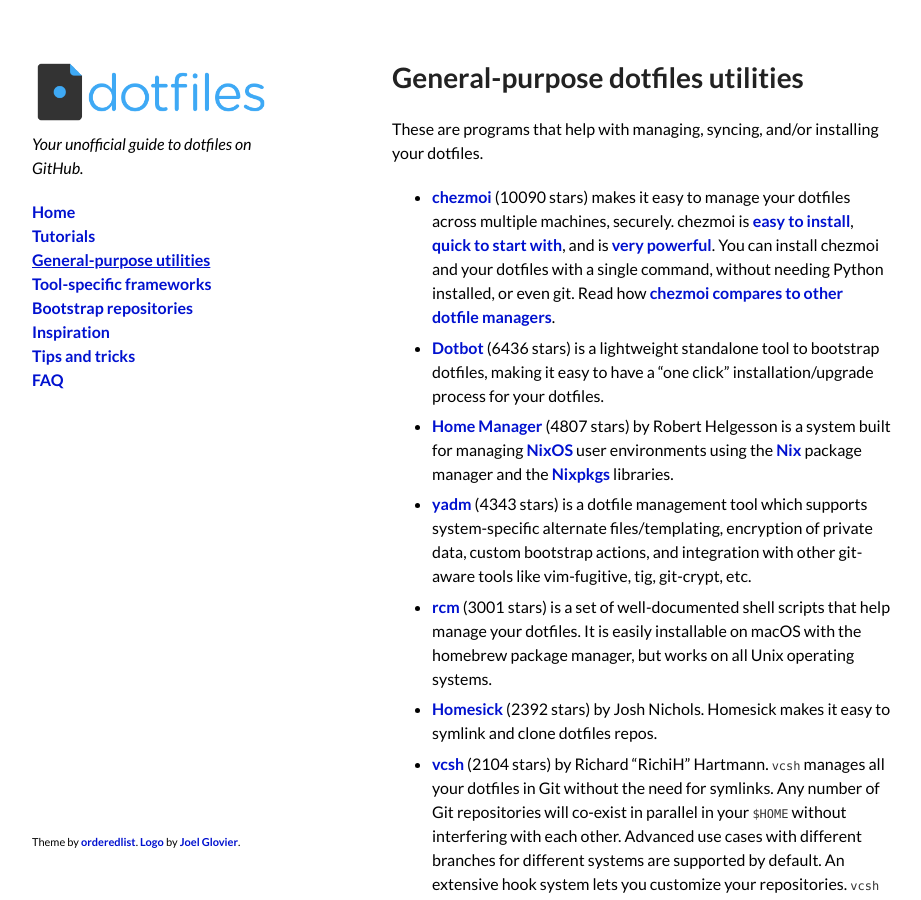
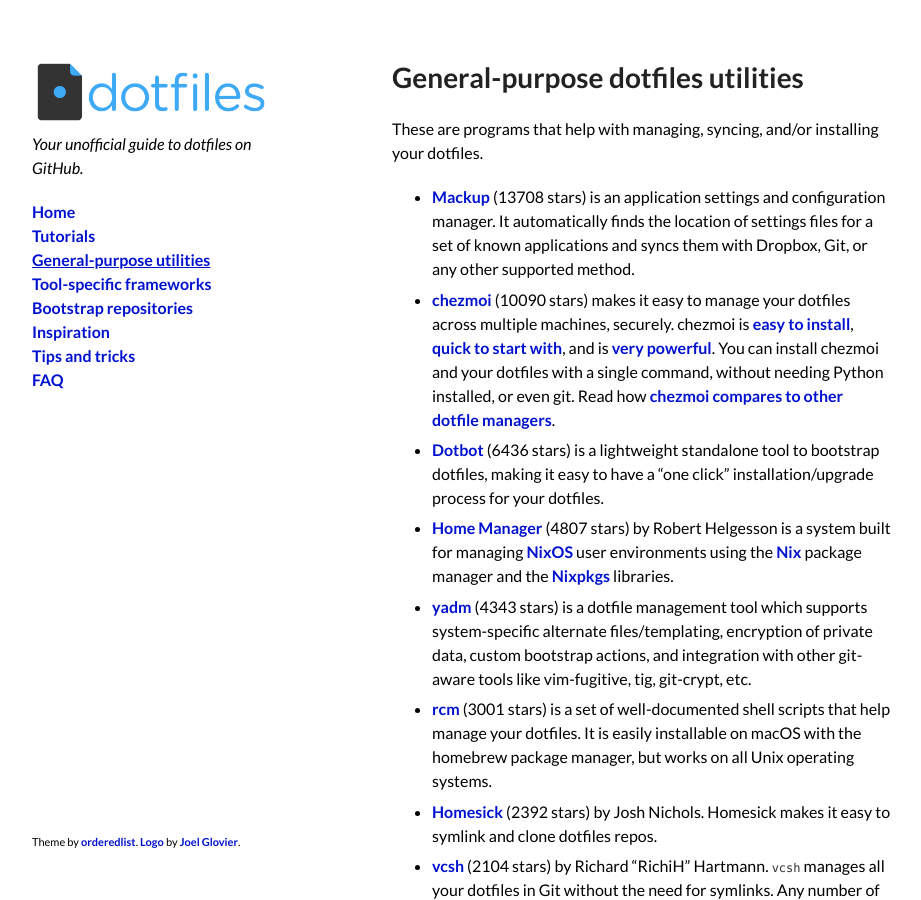
Before and after one commit to dotfiles/dotfiles.github.com, a Jekyll site: the page built from utilities.md, in a window 1280 px wide and 900 px high. Shown: the whole window, without its empty margins (178-1099 px from the left). Built offline with Jekyll 4.4.1, drawn with Linux system fonts in a browser that asks for light colours; comment, search, counter and statistics services are not loaded.

Commit message:
Add Mackup, a settings/config manager

```diff
--- a/_data/utilities.yml
+++ b/_data/utilities.yml
@@ -267,3 +267,8 @@
     the job (rsync, git, Dropbox, Tresorit, ...)
   stars: 7
   url: https://github.com/loicrouchon/symly
+- forks: 920
+  name: Mackup
+  notes: is an application settings and configuration manager. It automatically finds the location of settings files for a set of known applications and syncs them with Dropbox, Git, or any other supported method.
+  stars: 13708
+  url: https://github.com/lra/mackup
```
